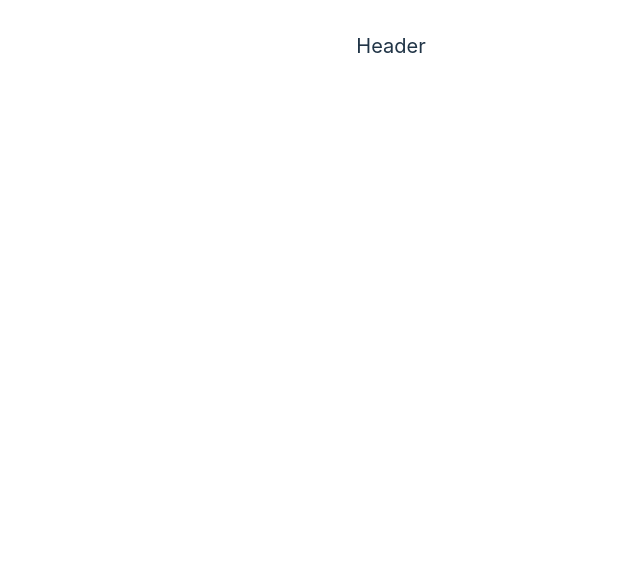
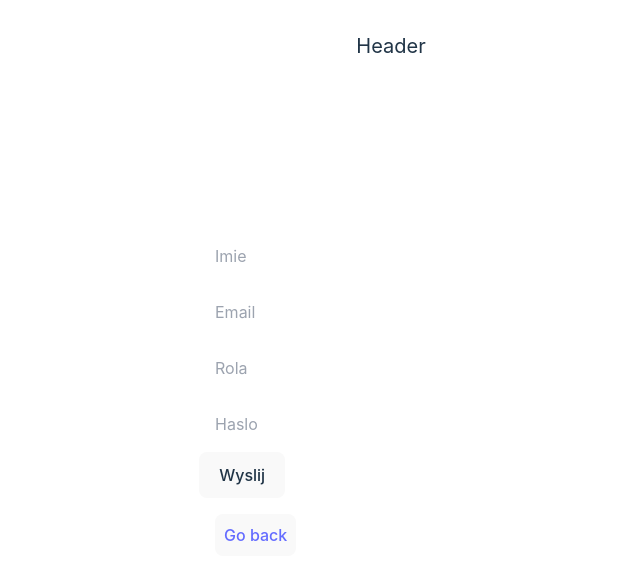
Before and after one commit to KacperBlotny/node-react-app, a React (Vite) app in the folder client/: page /register in a window 1280 px wide. Before the commit this address had no page. Shown: the top 580 px of the page, without its empty margins (249-889 px from the left). Built offline with nearby package versions, Linux system fonts and the light colour scheme.

Commit message:
12312312

```diff
--- a/client/package.json
+++ b/client/package.json
@@ -10,8 +10,10 @@
     "preview": "vite preview"
   },
   "dependencies": {
+    "axios": "^1.4.0",
     "react": "^18.2.0",
-    "react-dom": "^18.2.0"
+    "react-dom": "^18.2.0",
+    "react-router-dom": "^6.13.0"
   },
   "devDependencies": {
     "@types/react": "^18.0.37",
--- a/client/src/App.jsx
+++ b/client/src/App.jsx
@@ -4,6 +4,7 @@ import MainPanel from './pages/MainPanel'
 import Login from './pages/Login'
 import DisplayHours from './components/DisplayHours'
 import ChangeHours from './components/ChangeHours'
+import Register from './components/Register'
 // import { FeedbackProvider } from './context/FeedbackContext'
 
 function App() {
@@ -26,6 +27,7 @@ function App() {
             <Route path='/login' element={<Login />} />
             <Route path='/displayhours' element={<DisplayHours />} />
             <Route path='/changehours' element={<ChangeHours />} />
+            <Route path='/register' element={<Register />} />
           </Routes>
         </div>
       </div>
--- /dev/null
+++ b/client/src/components/PrivateRoute.jsx
@@ -0,0 +1,5 @@
+function PrivateRoute() {
+  return <div>PrivateRoute</div>
+}
+
+export default PrivateRoute
--- a/client/src/components/Register.jsx
+++ b/client/src/components/Register.jsx
@@ -0,0 +1,104 @@
+import { Link } from 'react-router-dom'
+import { useNavigate } from 'react-router-dom'
+import { useState } from 'react'
+import axios from 'axios'
+
+function Register() {
+  const navigate = useNavigate()
+
+  const [formData, setFormData] = useState({
+    name: '',
+    email: '',
+    role: '',
+    password: '',
+  })
+
+  const onChange = (e) => {
+    setFormData((prevState) => ({
+      ...prevState,
+      [e.target.id]: e.target.value,
+    }))
+  }
+
+  const onSubmit = async (e) => {
+    e.preventDefault()
+    try {
+      const response = await axios.post(
+        'http://localhost:4001/api/users',
+        formData
+      )
+      console.log('haloooo')
+      console.log(response.data)
+      console.log(response.data.token)
+      localStorage.setItem('token', response.data.token)
+
+      navigate('/MainPanel')
+    } catch (error) {
+      console.log(error)
+    }
+  }
+
+  return (
+    <div>
+      <ul>
+        <li className='p-4'>
+          <input
+            type='text'
+            placeholder='Imie'
+            id='name'
+            onChange={onChange}
+            value={formData.name}
+          />
+        </li>
+        <li className='p-4'>
+          <input
+            type='email'
+            placeholder='Email'
+            id='email'
+            onChange={onChange}
+            value={formData.email}
+          />
+        </li>
+        <li className='p-4'>
+          <input
+            type='text'
+            placeholder='Rola'
+            id='role'
+            onChange={onChange}
+            value={formData.role}
+          />
+        </li>
+        {/* <li className='p-4'>
+          <select
+            type='text'
+            placeholder='Rola'
+            id='role'
+            onChange={onChange}
+            value={formData.role}
+          >
+            <option value='CEO'>CEO</option>
+            <option value='manager'>manager</option>
+            <option value='employee'>employee</option>
+          </select>
+        </li> */}
+        <li className='p-4'>
+          <input
+            type='password'
+            placeholder='Haslo'
+            id='password'
+            onChange={onChange}
+            value={formData.password}
+          />
+        </li>
+        <li>
+          <button onClick={onSubmit}>Wyslij</button>
+        </li>
+      </ul>
+      <Link to='/mainpanel'>
+        <button className='p-2 m-4'>Go back</button>
+      </Link>
+    </div>
+  )
+}
+
+export default Register
--- a/client/src/pages/Login.jsx
+++ b/client/src/pages/Login.jsx
@@ -1,18 +1,64 @@
 import { Link } from 'react-router-dom'
+import { useNavigate } from 'react-router-dom'
+import { useState } from 'react'
+import axios from 'axios'
 
 function Login() {
+  const navigate = useNavigate()
+
+  const [formData, setFormData] = useState({
+    name: '',
+    password: '',
+  })
+
+  const onChange = (e) => {
+    setFormData((prevState) => ({
+      ...prevState,
+      [e.target.id]: e.target.value,
+    }))
+  }
+
+  const onSubmit = async (e) => {
+    e.preventDefault()
+    try {
+      const response = await axios.post(
+        'http://localhost:4001/api/users/login',
+        formData
+      )
+      console.log('haloooo')
+      console.log(response.data)
+      console.log(response.data.token)
+      localStorage.setItem('token', response.data.token)
+
+      navigate('/MainPanel')
+    } catch (error) {
+      console.log(error)
+    }
+  }
   return (
     <div>
       <div>Login into System</div>
       <ul>
         <li className='p-4'>
-          <input type='text' />
+          <input
+            type='text'
+            placeholder='Imie'
+            id='name'
+            onChange={onChange}
+            value={formData.name}
+          />
         </li>
         <li className='p-4'>
-          <input type='text' />
+          <input
+            type='password'
+            placeholder='Haslo'
+            id='password'
+            onChange={onChange}
+            value={formData.password}
+          />
         </li>
-        <li className='p-4'>
-          <input type='text' />
+        <li>
+          <button onClick={onSubmit}>Wyslij</button>
         </li>
       </ul>
       <Link to='/MainPanel'>
--- a/client/src/pages/MainPanel.jsx
+++ b/client/src/pages/MainPanel.jsx
@@ -12,6 +12,9 @@ function MainPanel() {
         <li>
           <Link to='/changehours'>Change Hours</Link>
         </li>
+        <li>
+          <Link to='/register'>Register</Link>
+        </li>
       </ul>
       <LogOutButton />
     </div>
```
Also changed, not shown: 1 other file (tests, documents, lock files or other folders).
